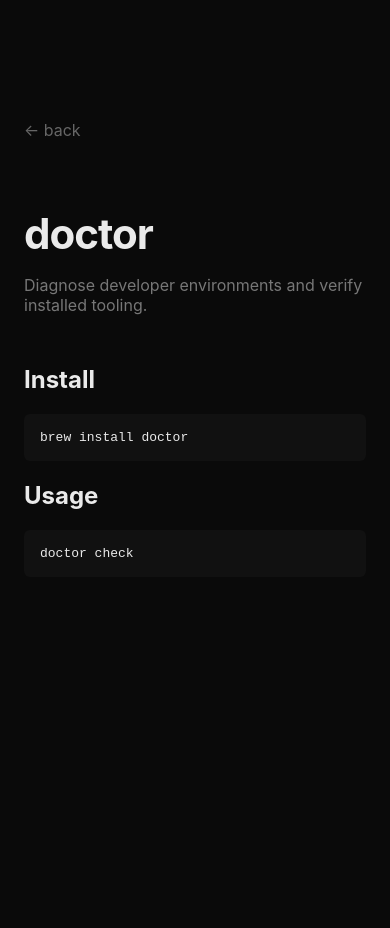
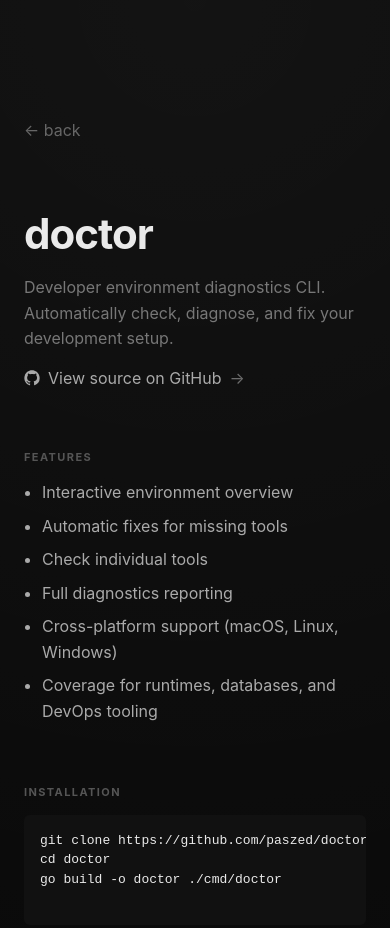
Before and after one commit to paszed/paszed.me, an Astro site: page /doctor in a window 390 px wide. Shown: the top 928 px of the page. Before the commit the page ends 844 px from the top, so only its background shows below. Built offline with nearby package versions, Linux system fonts and the light colour scheme; Astro itself is replaced by a stand-in of ours.

Commit message:
mobile adjustion

```diff
--- a/src/pages/doctor.astro
+++ b/src/pages/doctor.astro
@@ -8,26 +8,101 @@
     <style>
       body {
         margin: 0;
-        background: #0a0a0a;
+        background: radial-gradient(
+          circle at top,
+          rgba(255,255,255,0.04),
+          transparent 50%
+        ),
+        #0a0a0a;
         color: #eaeaea;
         font-family: 'Inter', -apple-system, sans-serif;
       }
 
+      .wrapper {
+        max-width: 960px;
+        margin: 0 auto;
+        padding: 0 24px;
+      }
+
       .container {
-        max-width: 720px;
+        max-width: 640px;
         margin: 0 auto;
-        padding: 120px 24px;
+        padding: 120px 0;
+      }
+
+      a {
+        color: #aaa;
+        text-decoration: none;
+      }
+
+      a:hover {
+        color: #fff;
+      }
+
+      .back {
+        display: inline-block;
+        margin-bottom: 40px;
+        color: #666;
       }
 
       h1 {
         font-size: 42px;
+        margin-bottom: 8px;
         letter-spacing: -1px;
-        margin-bottom: 10px;
       }
 
       .subtitle {
         color: #777;
-        margin-bottom: 50px;
+        margin-bottom: 12px;
+        line-height: 1.6;
+      }
+
+      /* 🔥 GitHub link */
+      .github {
+        margin-bottom: 40px;
+      }
+
+      .github-link {
+        display: inline-flex;
+        align-items: center;
+        gap: 8px;
+        color: #aaa;
+        text-decoration: none;
+        transition: all 0.2s ease;
+      }
+
+      .github-link:hover {
+        color: #fff;
+        transform: translateX(2px);
+      }
+
+      .icon {
+        width: 16px;
+        height: 16px;
+        fill: currentColor;
+      }
+
+      .arrow {
+        opacity: 0.6;
+      }
+
+      h2 {
+        font-size: 11px;
+        text-transform: uppercase;
+        letter-spacing: 1.4px;
+        color: #555;
+        margin-top: 60px;
+        margin-bottom: 16px;
+      }
+
+      ul {
+        padding-left: 18px;
+        color: #aaa;
+        line-height: 1.6;
+      }
+
+      li {
+        margin-bottom: 8px;
       }
 
       pre {
@@ -35,37 +110,98 @@
         padding: 16px;
         border-radius: 6px;
         overflow-x: auto;
-      }
-
-      .back {
-        color: #666;
-        text-decoration: none;
-        display: inline-block;
-        margin-bottom: 40px;
-      }
-
-      .back:hover {
-        color: #fff;
+        font-size: 13px;
+        line-height: 1.5;
       }
     </style>
   </head>
 
   <body>
+    <div class="wrapper">
       <div class="container">
 
+        <!-- Back -->
         <a href="/" class="back">← back</a>
 
+        <!-- Title -->
         <h1>doctor</h1>
         <p class="subtitle">
-        Diagnose developer environments and verify installed tooling.
+          Developer environment diagnostics CLI.<br/>
+          Automatically check, diagnose, and fix your development setup.
         </p>
 
-      <h2>Install</h2>
-      <pre>brew install doctor</pre>
+        <!-- GitHub -->
+        <p class="github">
+          <a href="https://github.com/paszed/doctor" target="_blank" class="github-link">
 
+            <svg class="icon" viewBox="0 0 24 24">
+              <path d="M12 .5C5.65.5.5 5.65.5 12c0 5.08 3.29 9.38 7.86 10.9.58.1.79-.25.79-.56v-2.02c-3.2.7-3.87-1.54-3.87-1.54-.52-1.33-1.28-1.68-1.28-1.68-1.05-.72.08-.7.08-.7 1.16.08 1.77 1.2 1.77 1.2 1.03 1.76 2.7 1.25 3.36.95.1-.75.4-1.25.73-1.54-2.55-.29-5.23-1.27-5.23-5.64 0-1.25.45-2.27 1.2-3.07-.12-.3-.52-1.52.12-3.17 0 0 .98-.31 3.2 1.18.93-.26 1.93-.4 2.92-.4.99 0 2 .14 2.92.4 2.22-1.5 3.2-1.18 3.2-1.18.64 1.65.24 2.87.12 3.17.75.8 1.2 1.82 1.2 3.07 0 4.38-2.69 5.35-5.25 5.63.41.35.77 1.04.77 2.1v3.12c0 .31.21.67.8.56A10.99 10.99 0 0 0 23.5 12c0-6.35-5.15-11.5-11.5-11.5z"/>
+            </svg>
+
+            <span>View source on GitHub</span>
+            <span class="arrow">→</span>
+
+          </a>
+        </p>
+
+        <!-- Features -->
+        <h2>Features</h2>
+        <ul>
+          <li>Interactive environment overview</li>
+          <li>Automatic fixes for missing tools</li>
+          <li>Check individual tools</li>
+          <li>Full diagnostics reporting</li>
+          <li>Cross-platform support (macOS, Linux, Windows)</li>
+          <li>Coverage for runtimes, databases, and DevOps tooling</li>
+        </ul>
+
+        <!-- Installation -->
+        <h2>Installation</h2>
+        <pre>
+git clone https://github.com/paszed/doctor.git
+cd doctor
+go build -o doctor ./cmd/doctor
+        </pre>
+
+        <!-- Usage -->
         <h2>Usage</h2>
-      <pre>doctor check</pre>
+        <pre>
+# Interactive mode
+./doctor
 
+# Full diagnostics
+./doctor diagnose
+
+# Check a tool
+./doctor check docker
+
+# Fix issues
+./doctor fix
+./doctor fix docker
+
+# Check port
+./doctor port 3000
+        </pre>
+
+        <!-- Example -->
+        <h2>Example</h2>
+        <pre>
+./doctor
+./doctor diagnose
+./doctor check docker
+./doctor fix docker
+        </pre>
+
+        <!-- Supported -->
+        <h2>Supported</h2>
+        <ul>
+          <li>Languages: Go, Node.js, Python, Java, Ruby</li>
+          <li>Databases: PostgreSQL, MySQL, MongoDB, Redis</li>
+          <li>DevOps: Docker, Kubernetes, Terraform, AWS CLI</li>
+          <li>Other: GitHub CLI, Ansible, Maven</li>
+        </ul>
+
+      </div>
     </div>
   </body>
 </html>
--- a/src/pages/index.astro
+++ b/src/pages/index.astro
@@ -4,10 +4,8 @@
   <head>
     <meta charset="UTF-8" />
 
-    <!-- Favicon -->
     <link rel="icon" type="image/png" href="/favicon.png" />
 
-    <!-- Font -->
     <link rel="preconnect" href="https://fonts.googleapis.com">
     <link rel="preconnect" href="https://fonts.gstatic.com" crossorigin>
     <link href="https://fonts.googleapis.com/css2?family=Inter:wght@400;500;600&display=swap" rel="stylesheet">
@@ -23,8 +21,6 @@
         margin: 0;
         font-family: 'Inter', -apple-system, sans-serif;
         color: #eaeaea;
-
-        /* subtle depth */
         background: radial-gradient(
           circle at top,
           rgba(255,255,255,0.04),
@@ -33,7 +29,7 @@
         #0a0a0a;
       }
 
-      /* GRID */
+      /* LAYOUT */
       .wrapper {
         max-width: 960px;
         margin: 0 auto;
@@ -120,6 +116,11 @@
         transition: transform 0.2s ease;
       }
 
+      .project a {
+        color: #eaeaea;
+        text-decoration: none;
+      }
+
       .project:hover {
         transform: translateX(4px);
       }
@@ -142,11 +143,12 @@
         display: flex;
         align-items: center;
         gap: 10px;
-        margin-bottom: 12px;
+        margin-bottom: 14px;
         color: #aaa;
         text-decoration: none;
         transition: all 0.2s ease;
         font-size: 14px;
+        padding: 6px 0;
       }
 
       .links a:hover {
@@ -172,6 +174,71 @@
         opacity: 1;
         transform: translateY(0);
       }
+
+      /* 🔥 MOBILE PERFECT */
+      @media (max-width: 600px) {
+
+        .container {
+          display: block;
+        }
+
+        .content {
+          padding: 100px 0 80px 0;
+        }
+
+        h1 {
+          font-size: 38px;
+        }
+
+        .subtitle {
+          font-size: 16px;
+          margin-bottom: 56px;
+        }
+
+        .section {
+          margin-top: 56px;
+          text-align: center;
+        }
+
+        h2 {
+          text-align: center;
+        }
+
+        .divider {
+          margin: 40px 0;
+        }
+
+        .project {
+          text-align: center;
+        }
+
+        .project strong {
+          font-size: 18px;
+        }
+
+        .project span {
+          font-size: 15px;
+        }
+
+        .links {
+          display: flex;
+          flex-direction: column;
+          align-items: center;
+        }
+
+        .links a {
+          justify-content: center;
+          font-size: 15px;
+          padding: 8px 0;
+        }
+
+        .avatar {
+          width: 96px;
+          height: 96px;
+          margin-bottom: 24px;
+        }
+      }
+
     </style>
   </head>
 
@@ -181,10 +248,8 @@
       <div class="container">
         <div class="content">
 
-          <!-- Avatar -->
           <img src="/profile.jpg" class="avatar" />
 
-          <!-- Title -->
           <h1>Paszed</h1>
           <p class="subtitle">
             Building CLI tools and developer infrastructure.
@@ -192,7 +257,6 @@
 
           <div class="divider"></div>
 
-          <!-- Projects -->
           <div class="section reveal">
             <h2>Projects</h2>
 
@@ -202,33 +266,20 @@
             </div>
           </div>
 
-          <!-- Links -->
           <div class="section reveal">
             <h2>Links</h2>
 
             <div class="links">
 
-              <!-- GitHub -->
               <a href="https://github.com/paszed" target="_blank">
-                <svg class="icon" viewBox="0 0 24 24">
-                  <path d="M12 .5C5.65.5.5 5.65.5 12c0 5.08 3.29 9.38 7.86 10.9.58.1.79-.25.79-.56v-2.02c-3.2.7-3.87-1.54-3.87-1.54-.52-1.33-1.28-1.68-1.28-1.68-1.05-.72.08-.7.08-.7 1.16.08 1.77 1.2 1.77 1.2 1.03 1.76 2.7 1.25 3.36.95.1-.75.4-1.25.73-1.54-2.55-.29-5.23-1.27-5.23-5.64 0-1.25.45-2.27 1.2-3.07-.12-.3-.52-1.52.12-3.17 0 0 .98-.31 3.2 1.18.93-.26 1.93-.4 2.92-.4.99 0 2 .14 2.92.4 2.22-1.5 3.2-1.18 3.2-1.18.64 1.65.24 2.87.12 3.17.75.8 1.2 1.82 1.2 3.07 0 4.38-2.69 5.35-5.25 5.63.41.35.77 1.04.77 2.1v3.12c0 .31.21.67.8.56A10.99 10.99 0 0 0 23.5 12c0-6.35-5.15-11.5-11.5-11.5z"/>
-                </svg>
                 GitHub
               </a>
 
-              <!-- Twitter -->
               <a href="https://x.com/paszed_" target="_blank">
-                <svg class="icon" viewBox="0 0 24 24">
-                  <path d="M18.244 2H21l-6.55 7.48L22 22h-6.828l-5.34-6.99L3.5 22H1l7.01-8.01L2 2h6.828l4.84 6.35L18.244 2z"/>
-                </svg>
                 Twitter
               </a>
 
-              <!-- Email -->
               <a href="mailto:edvard@paszed.me">
-                <svg class="icon" viewBox="0 0 24 24">
-                  <path d="M12 13.5 2 6.75V18h20V6.75L12 13.5zm0-2.25L22 4H2l10 7.25z"/>
-                </svg>
                 Email
               </a>
 
```
Lines whose indentation alone changed are shown as unchanged.
